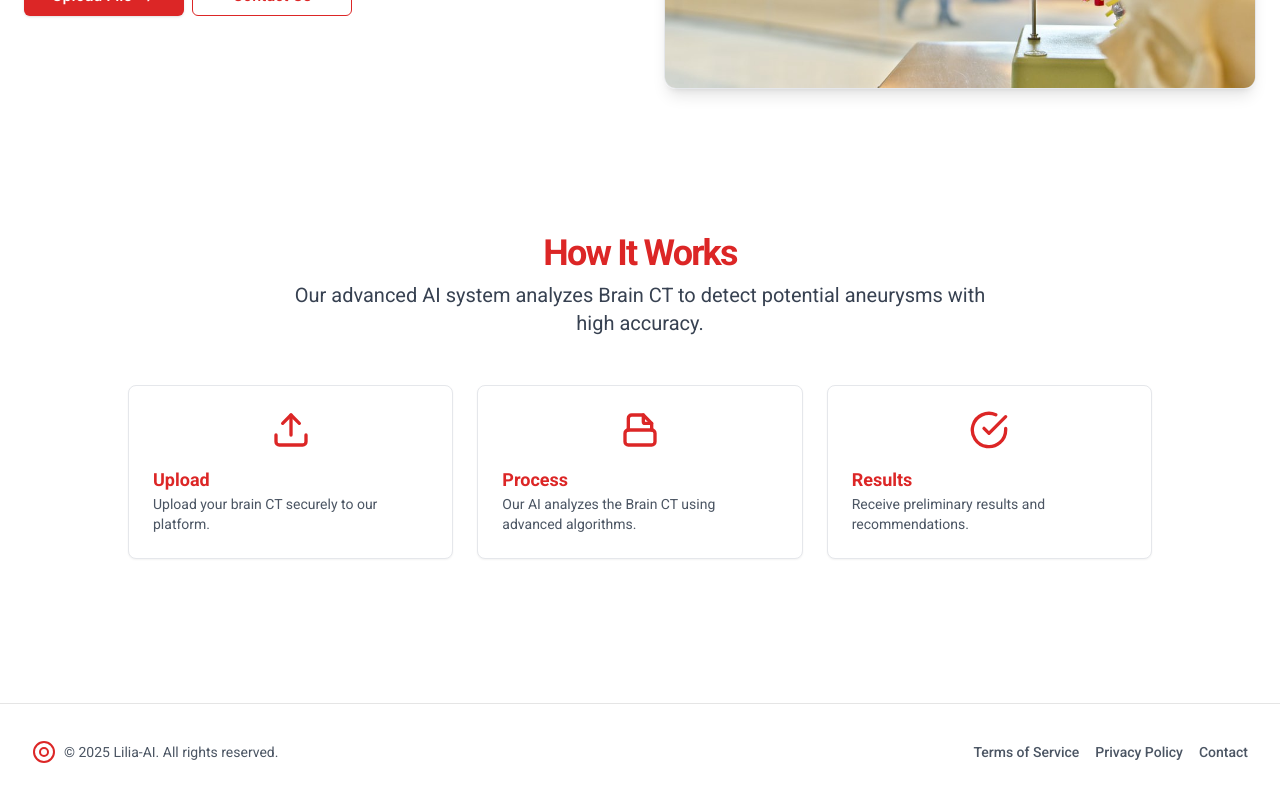
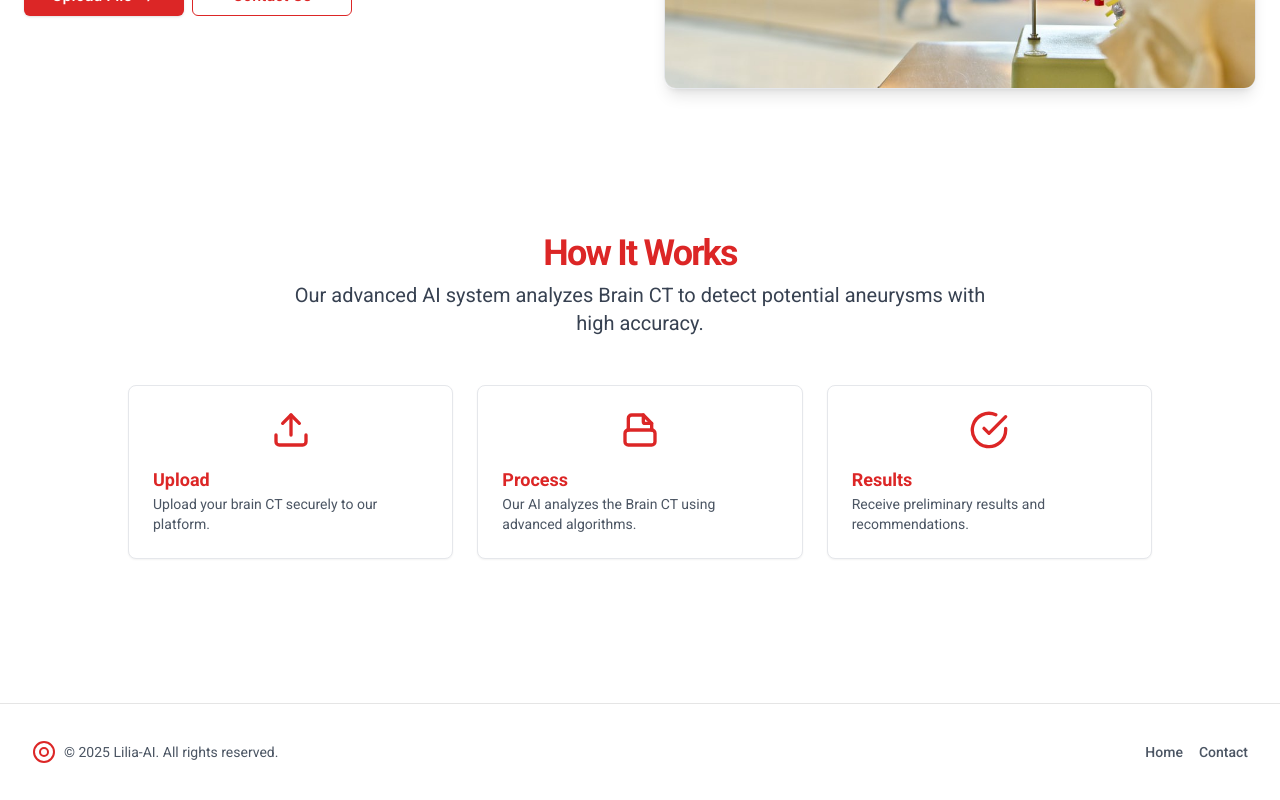
Before and after one commit to junaidsalam639/Brain-Aneurysm-Detection, a React (Vite) app: page / in a window 1280 px wide. Shown: the part 417-1217 px from the top of the page. Built offline with nearby package versions, Linux system fonts and the light colour scheme; the HTML template or start-up script is replaced by a standard one.

Commit message:
text changes

```diff
--- a/src/components/home/HomeUploadSection.jsx
+++ b/src/components/home/HomeUploadSection.jsx
@@ -3,7 +3,7 @@ import ImageUploaderCustom from "../uploadImage/ImageUploaderCustom";
 export default function HomeUploadSection() {
     return (
         <>
-            <section id="upload-section" className="w-full py-12 md:py-24 bg-gray-50">
+            <section id="upload-section" className="w-full py-12 md:py-24 bg-gray-50 min-h-screen">
                 <div className="container px-4 md:px-6">
                     <div className="flex flex-col items-center justify-center space-y-4 text-center">
                         <div className="space-y-2">
--- a/src/components/layout/Footer.jsx
+++ b/src/components/layout/Footer.jsx
@@ -23,13 +23,10 @@ export default function Footer() {
                     </p>
                 </div>
                 <div className="flex gap-4">
-                    <Link href="/terms" className="text-sm font-medium text-gray-600 transition-colors hover:text-red-600">
-                        Terms of Service
+                    <Link to="/" className="text-sm font-medium text-gray-600 transition-colors hover:text-red-600">
+                        Home
                     </Link>
-                    <Link href="/privacy" className="text-sm font-medium text-gray-600 transition-colors hover:text-red-600">
-                        Privacy Policy
-                    </Link>
-                    <Link href="/contact" className="text-sm font-medium text-gray-600 transition-colors hover:text-red-600">
+                    <Link to="/contact" className="text-sm font-medium text-gray-600 transition-colors hover:text-red-600">
                         Contact
                     </Link>
                 </div>
--- a/src/components/uploadImage/ImageUploaderCustom.jsx
+++ b/src/components/uploadImage/ImageUploaderCustom.jsx
@@ -162,7 +162,7 @@ const ChunkUpload = () => {
     const fileInputRef = useRef(null);
     const token = Cookies.get("token");
 
-    const [selectedFile, setSelectedFile] = useState(null);
+    const [selectedFile, setSelectedFile] = useState('');
     const [isUploading, setIsUploading] = useState(false);
     const [dragActive, setDragActive] = useState(false);
 
@@ -250,7 +250,8 @@ const ChunkUpload = () => {
                     className="hidden"
                     onChange={handleFileChange}
                 />
-
+                {!selectedFile ? (
+                    <>
                         <div
                             onClick={handleUploadClick}
                             onDrop={handleDrop}
@@ -280,7 +281,10 @@ const ChunkUpload = () => {
                             </Button>
                         </div>
 
-                <div className="space-y-4 mt-4 w-full">
+                    </>
+                ) : (
+                    <>
+                        < div className="space-y-4 mt-4 w-full">
                             <div className="flex gap-2 justify-center">
                                 <Button
                                     className="bg-red-600 hover:bg-red-700 w-full"
@@ -293,9 +297,18 @@ const ChunkUpload = () => {
                                         "Submit for Upload"
                                     )}
                                 </Button>
+                                <Button
+                                    onClick={() => setSelectedFile('')}
+                                    disabled={!selectedFile || isUploading}
+                                    variant="outline"
+                                    className="border-red-600 text-red-600 hover:bg-red-50 w-full">
+                                    Cancel
+                                </Button>
                             </div>
                         </div>
-            </div>
+                    </>
+                )}
+            </div >
             {predictData && <ResultSection predictData={predictData} setPredictData={setPredictData} />}
         </>
     );
```
Lines whose indentation alone changed are shown as unchanged.
